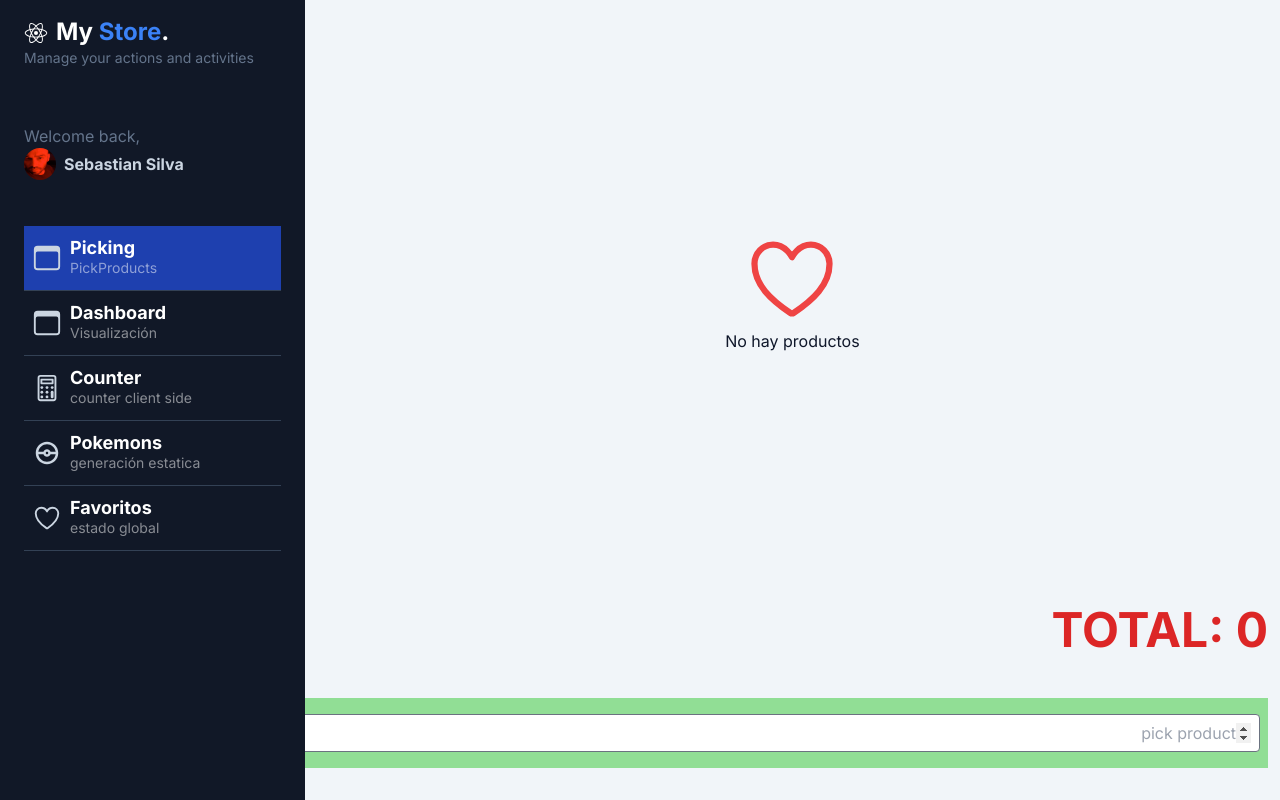
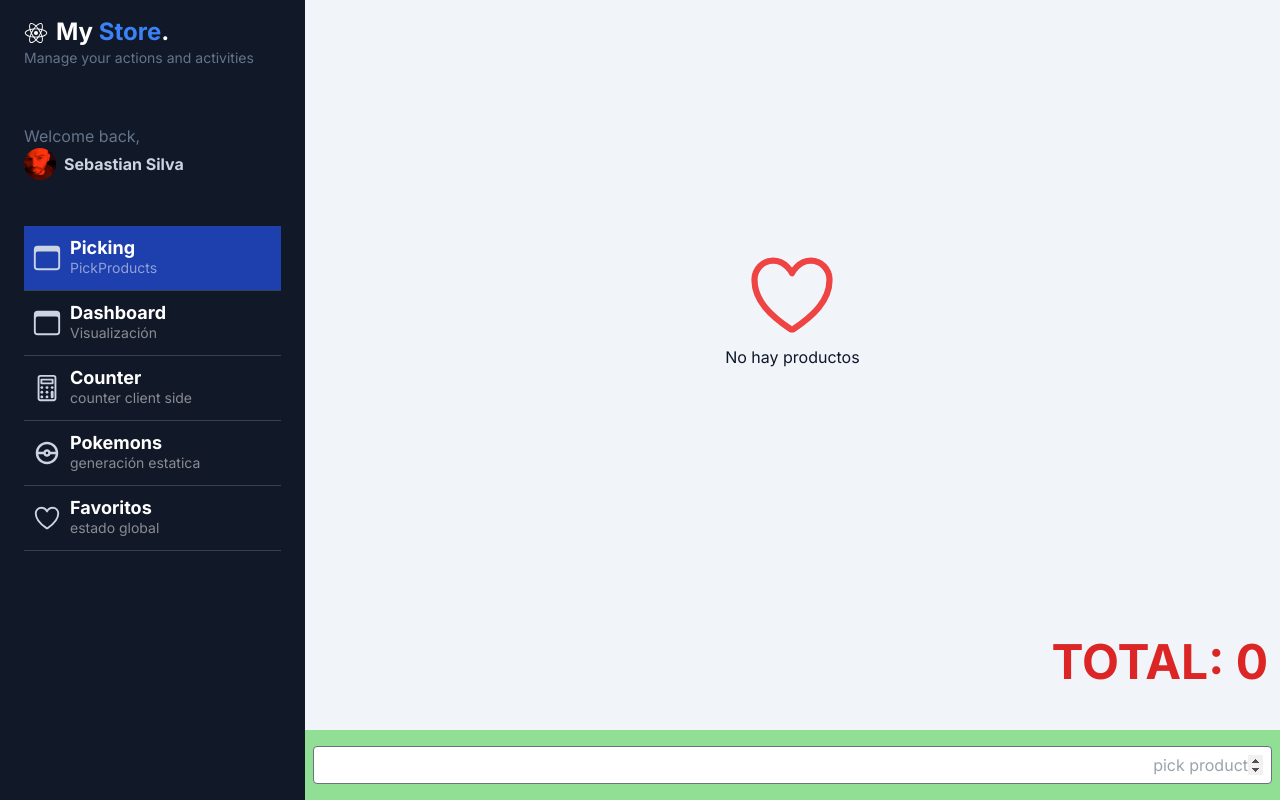
Before and after one commit to sebasilvac/little-shop-web, a Next.js app: page /dashboard/products/picking in a window 1280 px wide. Built offline with nearby package versions, Linux system fonts and the light colour scheme; no server answers.

Commit message:
fix styles to input

```diff
--- a/src/products/components/ProductPicking.tsx
+++ b/src/products/components/ProductPicking.tsx
@@ -76,8 +76,8 @@ export const ProductPicking = () => {
 
       <div className="w-full mt-5" onKeyUp={handleKeyPress}>
         <form onSubmit={handleSubmit} className="w-full">
-          <div className="flex flex-wrap -mx-3 mb-6 w-full">
-            <div className={`w-full bg-red-700 px-2 mb-2 p-2 text-end`} style={style[modeForm]}>
+          <div className="flex flex-wrap w-full">
+            <div className={`w-full bg-red-700 px-2 p-2 text-end`} style={style[modeForm]}>
               <input
                 ref={inputScan as any}
                 autoFocus
```
